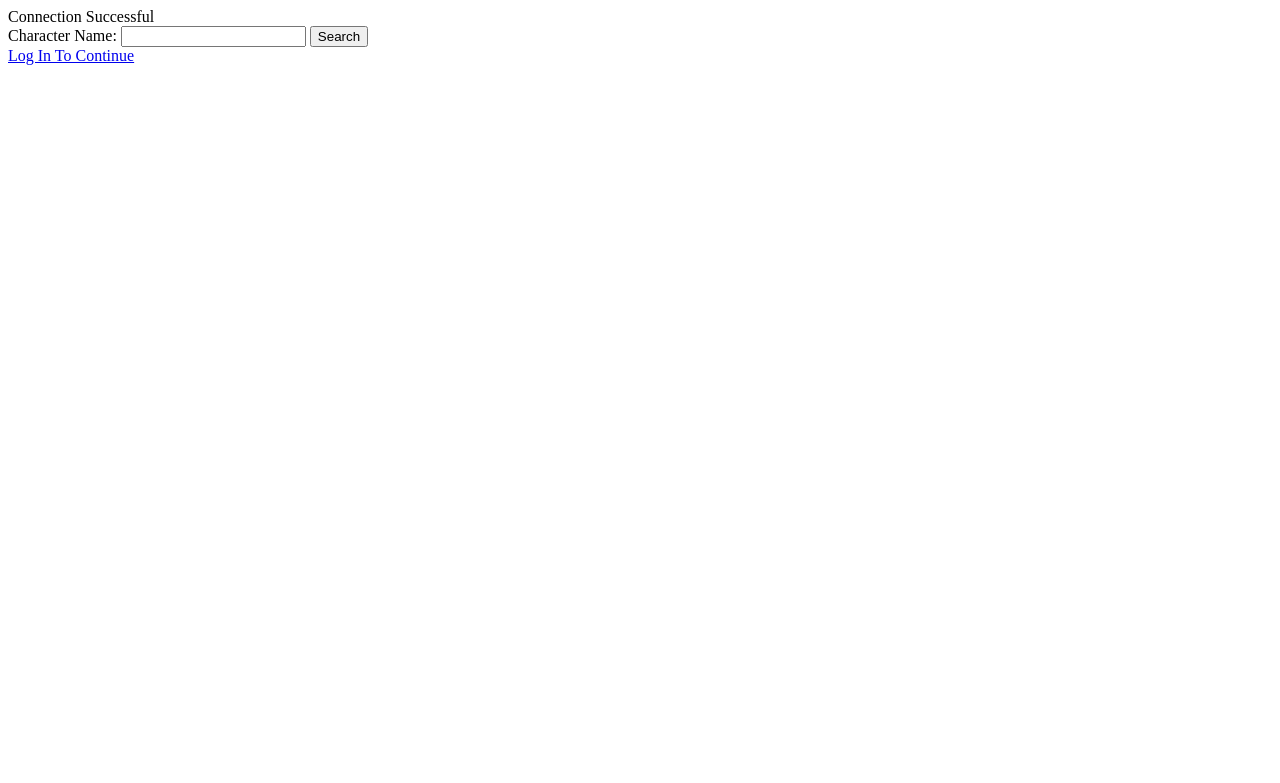
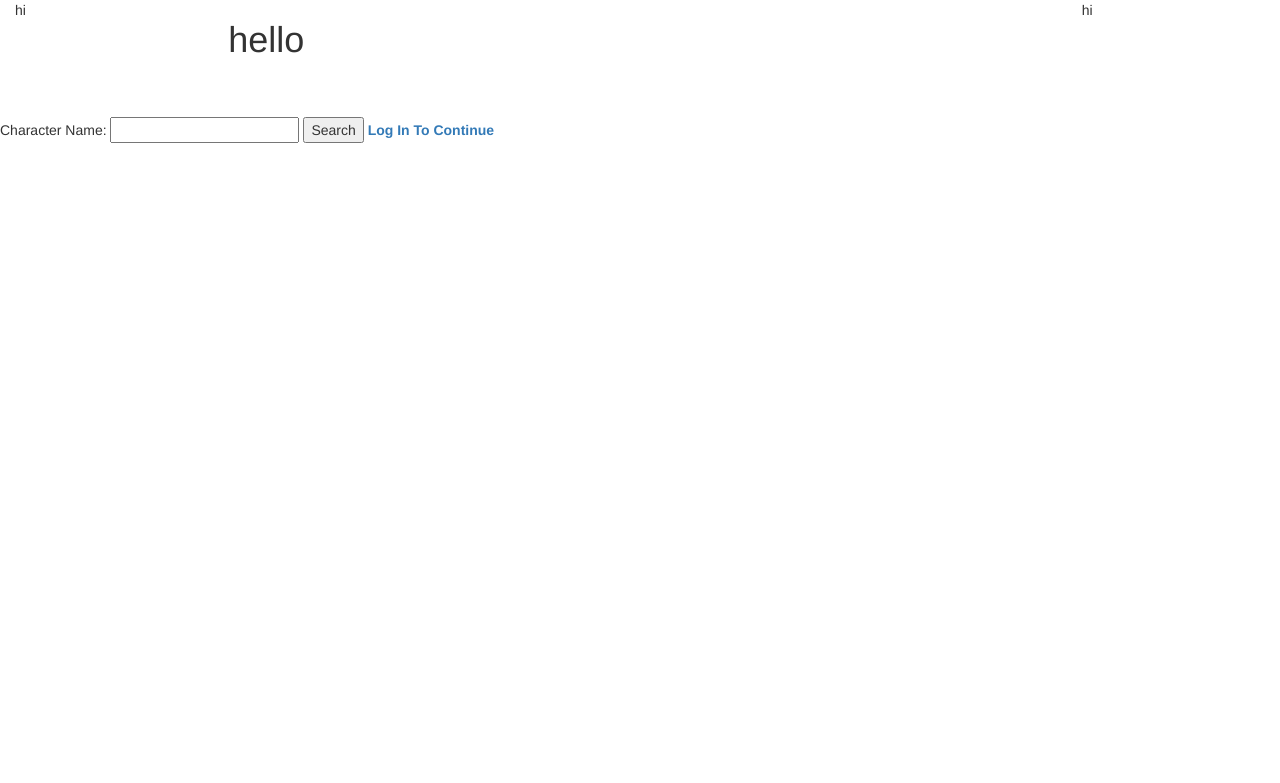
Before and after one commit to Gruuler/legionaires, a PHP site: page / in a window 1280 px wide. Shown: the top 783 px of the page. Run offline with PHP 8.4, Linux system fonts and the light colour scheme.

Commit message:
modifying basic structure

```diff
--- a/connect.php
+++ b/connect.php
@@ -1,6 +1,6 @@
 <?php
 
 $link = mysqli_connect("localhost", "yoda","12345","d_book");
-echo (!$link?die("Connection Failed"):"Connection Successful");
+echo (!$link?die("Connection Failed"):"");
 
 ?>
--- a/header.php
+++ b/header.php
@@ -1,10 +1,13 @@
 <div class="header">
   <div class="col-md-2">
+  	hi
   </div>
 
   <div class="col-md-8">
+  	<h1>hello</h1>
   </div>
 
   <div class="col-md-2">
+  	hi
   </div>
 </div>
--- a/index.php
+++ b/index.php
@@ -4,7 +4,7 @@
 include 'master.php';
 ?>
 
-<import class="text/rel" style="stylesheet" name="bootstrap.css">
+
 
 <script type="text/javascript" src="js/javascript.js">>
 
@@ -33,8 +33,11 @@ window.onload = function() {
 
 <?php
 
-//I want to scale back the header.  In a prior project, header handled everything.
+//I want to scale back the header.  In a prior project, header handled everything.  In this one,
+//it will only cover the banner and objects inside of that.
+
 include 'header.php';
+
 ?>
 
 <form>
--- a/master.php
+++ b/master.php
@@ -5,4 +5,5 @@ include 'authenticate.php';
 
 ?>
 
-<title>Firebook</title>
+<link type="text/css" rel="stylesheet" href="style/bootstrap.css">
+  <link type="text/css" rel="stylesheet" href="style/stylesheet.css">
--- /dev/null
+++ b/style/stylesheet.css
@@ -0,0 +1,4 @@
+.header{
+	height:100px;
+
+}
```
Also changed, not shown: 1 other file.
